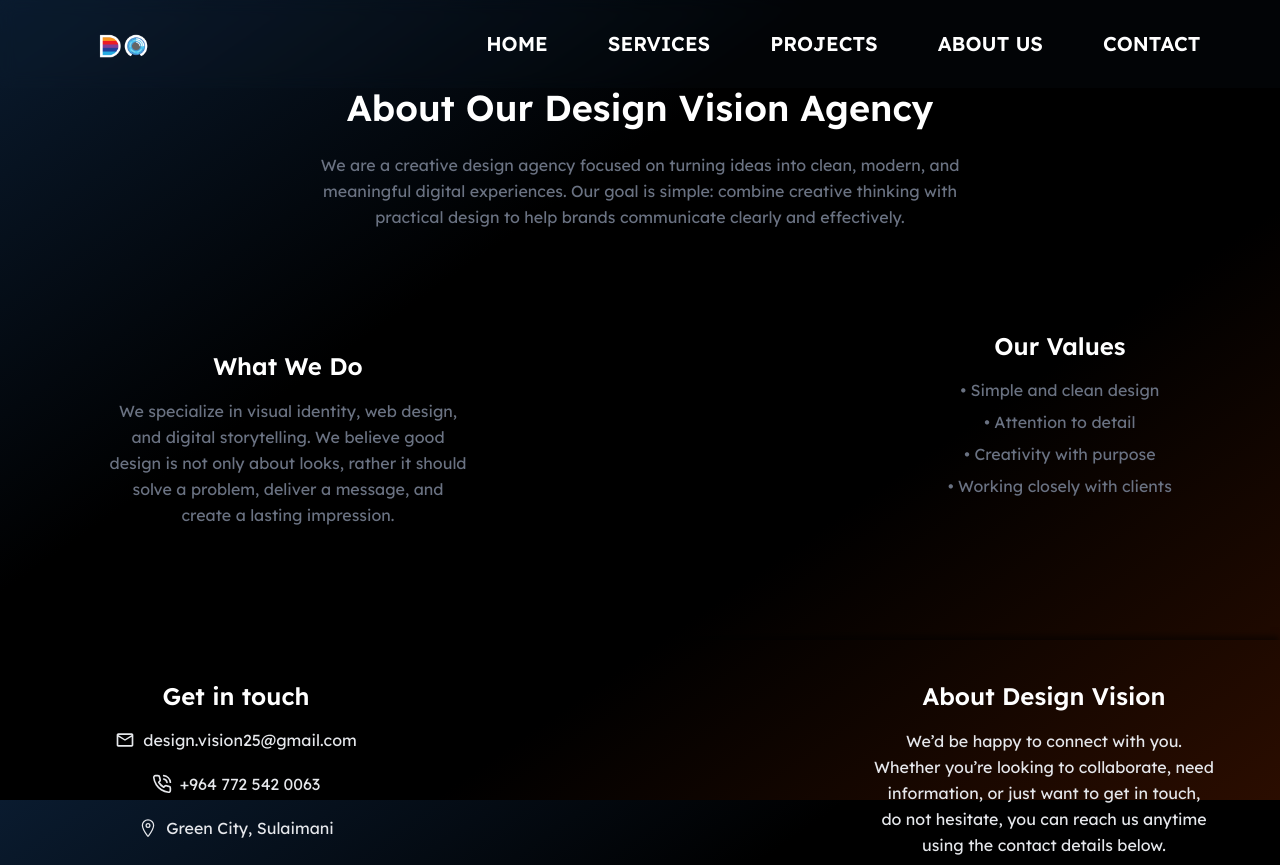
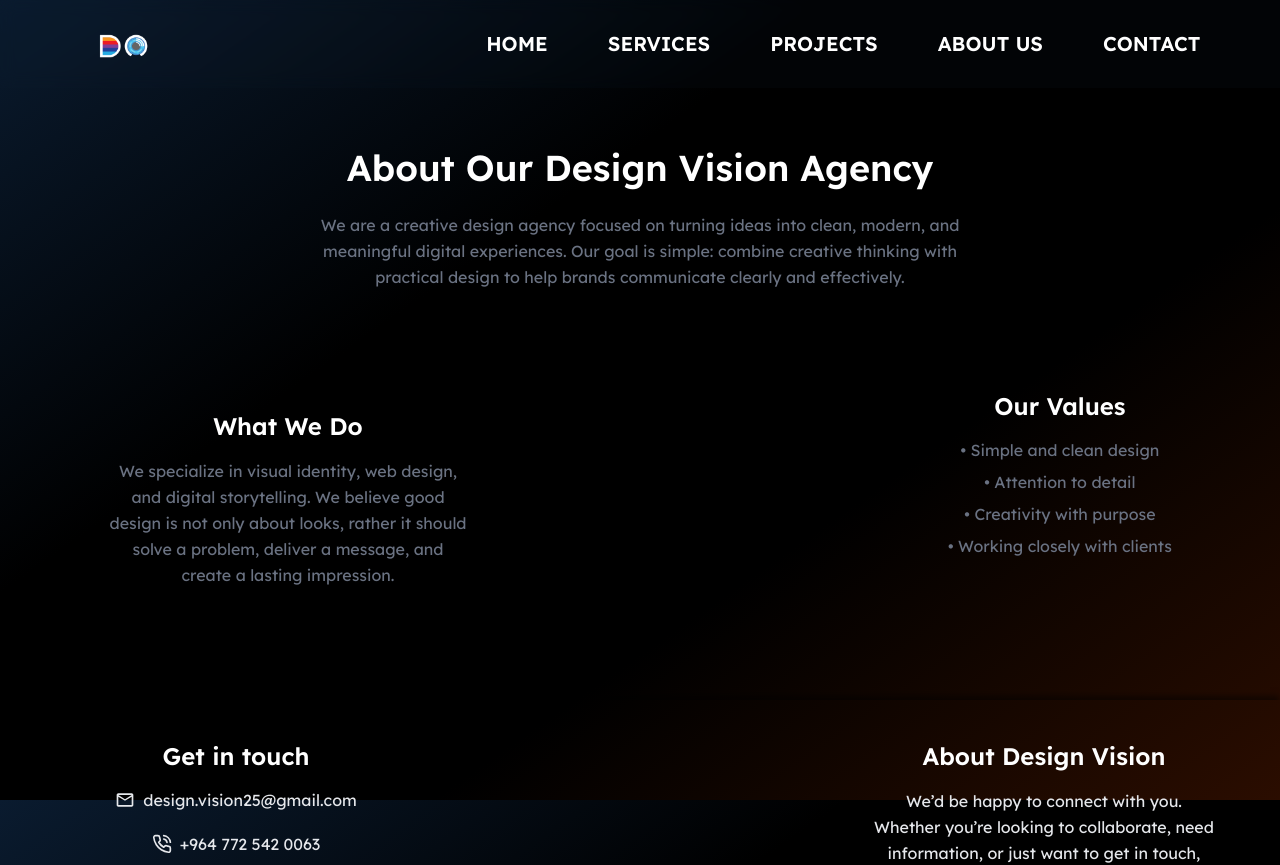
Before and after one commit to barezzali2/Design-Vision, a React (Vite) app: page /about in a window 1280 px wide. Shown: the top 865 px of the page. Built offline with nearby package versions, Linux system fonts and the light colour scheme.

Commit message:
Modifying the existing pages

```diff
--- a/src/pages/About.jsx
+++ b/src/pages/About.jsx
@@ -9,7 +9,7 @@ function About() {
       <Navbar />
 
       <motion.div
-      className="px-6 md:px-20 text-center mx-7"
+      className="px-6 md:px-20 text-center mx-7 mt-20 md:mt-15"
       initial={{ opacity: 0, y: 30 }}
       whileInView={{ opacity: 1, y: 0 }}
       viewport={{ once: true }}
--- a/src/pages/Contact.jsx
+++ b/src/pages/Contact.jsx
@@ -9,7 +9,7 @@ function Contact() {
       <Navbar />
 
       <motion.div
-      className="px-6 md:px-20 text-center mx-7"
+      className="px-6 md:px-20 text-center mx-7 mt-20 md:mt-15"
       initial={{ opacity: 0, y: 30 }}
       whileInView={{ opacity: 1, y: 0 }}
       viewport={{ once: true }}
--- a/src/pages/Projects.jsx
+++ b/src/pages/Projects.jsx
@@ -1,14 +1,13 @@
 import React from 'react'
 import Navbar from '../components/Navbar'
-import ServicesSection from '../components/home/ServicesSection'
 import Footer from '../components/Footer'
-import ProjectsSection from '../components/home/ProjectsSection'
+import ProjectsPage from '../components/projects/ProjectsPage'
 
 function Projects() {
   return (
     <div className='items-center text-center justify-center h-[100%]'>
       <Navbar />
-      <ProjectsSection />
+      <ProjectsPage />
       <Footer />
     </div>
   )
--- a/src/pages/Services.jsx
+++ b/src/pages/Services.jsx
@@ -1,12 +1,12 @@
 import Navbar from '../components/Navbar'
-import ServicesSection from '../components/home/ServicesSection'
 import Footer from '../components/Footer'
+import ServicesPage from '../components/services/ServicesPage'
 
 function Services() {
   return (
     <div className='items-center text-center justify-center h-[100%]'>
       <Navbar />
-      <ServicesSection />
+      <ServicesPage />
       <Footer />
     </div>
   )
```
